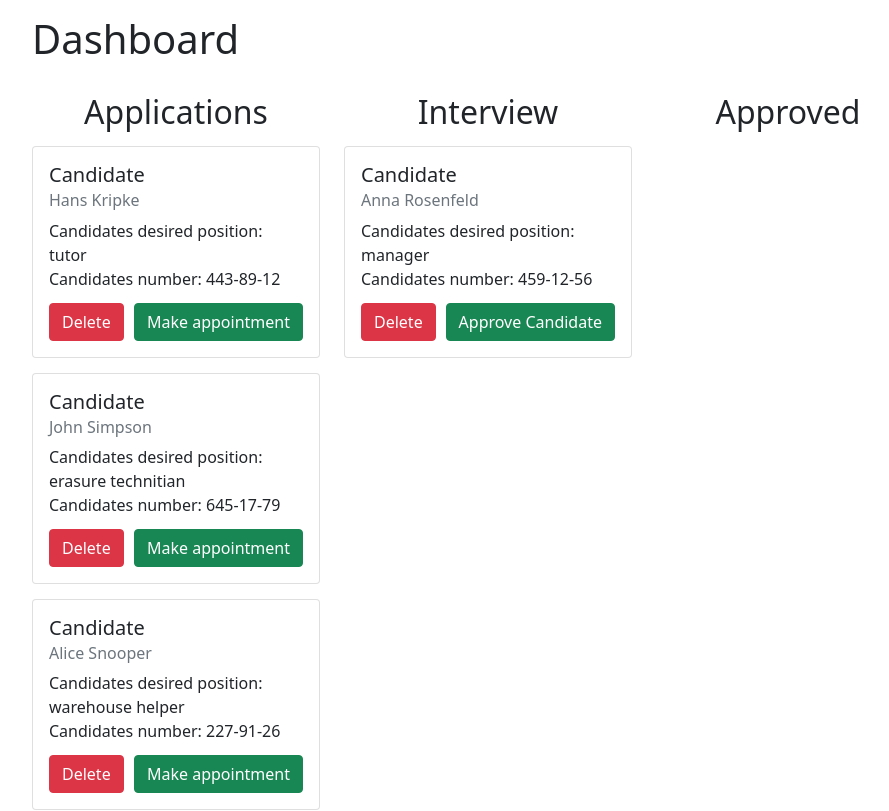
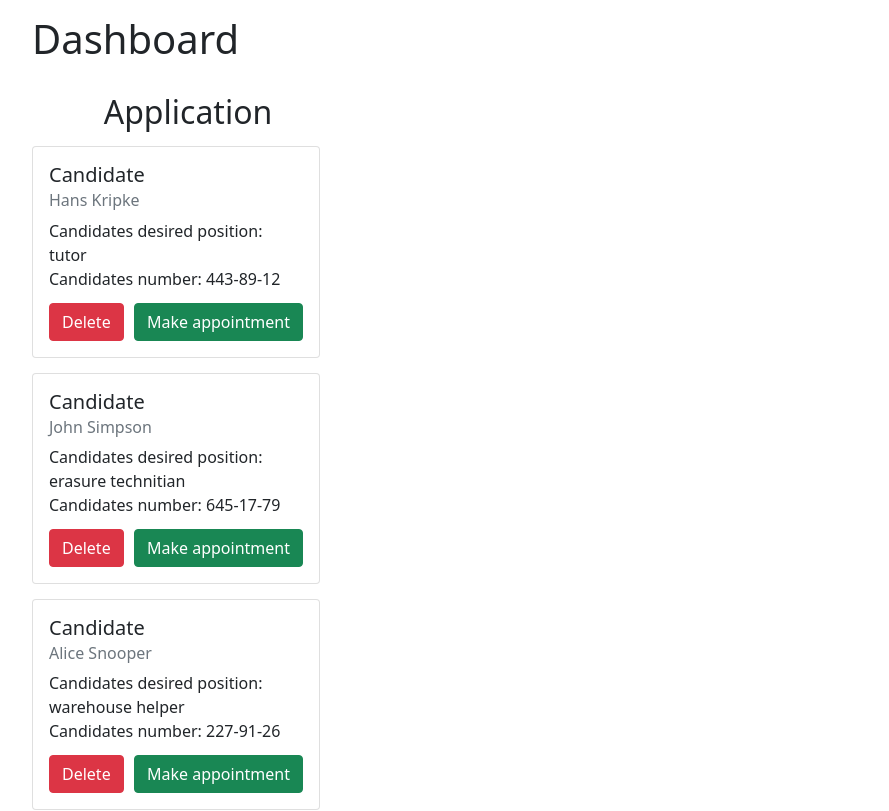
Before and after one commit to solarenergy990/cards-app-ts, a React (Create React App) app: page / in a window 1280 px wide. Shown: the top 811 px of the page, without its empty margins (152-1041 px from the left). Built offline with nearby package versions, Linux system fonts and the light colour scheme.

Commit message:
reorganizes data structure for dnd feture

```diff
--- a/src/components/ApplicantCard/ApplicantCard.tsx
+++ b/src/components/ApplicantCard/ApplicantCard.tsx
@@ -2,7 +2,7 @@ import React from 'react';
 import { Card, Button } from 'react-bootstrap';
 import s from './ApplicantCard.module.scss';
 
-import IApplicant from '../../interfaces/IApplicant.inteface';
+import {IApplicant} from '../../interfaces/IApplicant.inteface';
 
 import actions from '../../redux/app/actions';
 import { useAppSelector, useAppDispatch } from '../../redux/hooks/hooks';
@@ -23,54 +23,54 @@ const ApplicantCard = ({ applicantsData }: Props) => {
 
   // Changes status for an applicant so that he moves to the interview column
   const handleMoveApplicantToIterview = () => {
-    if (status === 'application') {
-      const applicantForInterview = applicants.find(
-        applicant => id === applicant.id,
-      );
+    // if (status === 'application') {
+    //   const applicantForInterview = applicants.map(
+    //     applicant => id === applicant.id,
+    //   );
 
-      if (applicantForInterview) {
-        const { id, name, number, desiredPosition } = applicantForInterview;
+    //   if (applicantForInterview) {
+    //     const { id, name, number, desiredPosition } = applicantForInterview;
 
-        const applicant = {
-          id,
-          name,
-          number,
-          desiredPosition,
-          status: 'interview',
-        };
+    //     const applicant = {
+    //       id,
+    //       name,
+    //       number,
+    //       desiredPosition,
+    //       status: 'interview',
+    //     };
 
-        // erasing an applicant from previous status column
-        dispatch(actions.deleteApplicant(id));
-        // setting new array of applicants with changed applicant data
-        dispatch(actions.setApplicantToInterview(applicant));
-      }
-    }
+    //     // erasing an applicant from previous status column
+    //     dispatch(actions.deleteApplicant(id));
+    //     // setting new array of applicants with changed applicant data
+    //     dispatch(actions.setApplicantToInterview(applicant));
+    //   }
+    // }
   };
 
   // Changes status for an applicant so that he moves to the approved column
   const handleMoveApplicantToApproved = () => {
-    if (status === 'interview') {
-      const applicantForApproval = applicants.find(
-        applicant => id === applicant.id,
-      );
+    // if (status === 'interview') {
+    //   const applicantForApproval = applicants.find(
+    //     applicant => id === applicant.id,
+    //   );
 
-      if (applicantForApproval) {
-        const { id, name, number, desiredPosition } = applicantForApproval;
+    //   if (applicantForApproval) {
+    //     const { id, name, number, desiredPosition } = applicantForApproval;
 
-        const applicant = {
-          id,
-          name,
-          number,
-          desiredPosition,
-          status: 'approved',
-        };
+    //     const applicant = {
+    //       id,
+    //       name,
+    //       number,
+    //       desiredPosition,
+    //       status: 'approved',
+    //     };
 
-        // erasing an applicant from previous status line
-        dispatch(actions.deleteApplicant(id));
-        // setting new array of applicants with changed applicant
-        dispatch(actions.setApplicantToApproved(applicant));
-      }
-    }
+    //     // erasing an applicant from previous status line
+    //     dispatch(actions.deleteApplicant(id));
+    //     // setting new array of applicants with changed applicant
+    //     dispatch(actions.setApplicantToApproved(applicant));
+    //   }
+    // }
   };
 
   const handleDeleteApplicant = () => {
--- a/src/components/ApplicantForm/ApplicantForm.tsx
+++ b/src/components/ApplicantForm/ApplicantForm.tsx
@@ -11,7 +11,7 @@ type Props = {
   setActive: (applicantStatus: boolean) => void;
 };
 
-const ContactForm = ({ setActive }: Props) => {
+const ApplicantForm = ({ setActive }: Props) => {
   const [name, setName] = useState('');
   const [number, setNumber] = useState('');
   const [desiredPosition, setDesiredPosition] = useState('');
@@ -124,4 +124,4 @@ const ContactForm = ({ setActive }: Props) => {
   );
 };
 
-export default ContactForm;
+export default ApplicantForm;
--- a/src/components/Dashboard/ApplicationList/ApplicationList.tsx
+++ b/src/components/Dashboard/ApplicationList/ApplicationList.tsx
@@ -3,20 +3,20 @@ import ListContainer from '../ListContainer/ListContainer';
 import s from './ApplicationList.module.scss';
 import { Button } from 'react-bootstrap';
 
-import IApplicant from '../../../interfaces/IApplicant.inteface';
+import { IApplicant, IColumn } from '../../../interfaces/IApplicant.inteface';
 
 interface Props {
   applicants: IApplicant[];
+  column: IColumn;
   setActive: (sctiveStatus: boolean) => void; // not sure yet
 }
 
-const ApplicationList = ({ applicants, setActive }: Props) => {
+const ApplicationList = ({ applicants,column, setActive }: Props) => {
   return (
-    <ListContainer title={'Applications'}>
+    <ListContainer title={column.title}>
       <ul>
         {applicants.map(applicant => {
           const { id, status } = applicant;
-
           return (
             <div className={s.card} key={id}>
               {status === 'application' && (
--- a/src/components/Dashboard/Dashboard.tsx
+++ b/src/components/Dashboard/Dashboard.tsx
@@ -1,27 +1,50 @@
 import { useState } from 'react';
 import ApplicationList from './ApplicationList/ApplicationList';
-import InterviewList from './InterviewList/InterviewList';
-import ApprovedList from './ApprovedList/ApprovedList';
+// import InterviewList from './InterviewList/InterviewList';
+// import ApprovedList from './ApprovedList/ApprovedList';
 import Modal from '../Modal/Modal';
 import ApplicantForm from '../ApplicantForm/ApplicantForm';
 
 import { useAppSelector } from '../../redux/hooks/hooks';
+// import { IApplicant } from '../../interfaces/IApplicant.inteface';
 
 const Dashboard = () => {
   const [modalActive, setModalActive] = useState(false);
+  // const [applicants, setApplicants] = useState<IApplicant[]>([])
 
-  const applicants = useAppSelector(({ applicants }) => {
+  const columnsState = useAppSelector(({ columns }) => {
+    return columns;
+  });
+  const applicantsState = useAppSelector(({ applicants }) => {
     return applicants;
   });
+  const columnOrderState = useAppSelector(({ columnOrder }) => {
+    return columnOrder;
+  });
+
+
 
   return (
     <>
       <Modal active={modalActive} setActive={setModalActive}>
-        <ApplicantForm setActive={setModalActive} />
+        {/* <ApplicantForm setActive={setModalActive} /> */}
       </Modal>
-      <ApplicationList applicants={applicants} setActive={setModalActive} />
-      <InterviewList applicants={applicants} />
-      <ApprovedList applicants={applicants} />
+      <ul>
+        {columnOrderState.map(columnId => {
+          const column = columnsState[columnId];
+          const applicants = column.applicantIds.map(
+            applicantId => applicantsState[applicantId],
+          );
+          return (
+            <ApplicationList
+              key={column.id}
+              column={column}
+              applicants={applicants}
+              setActive={setModalActive}
+            />
+          );
+        })}
+      </ul>
     </>
   );
 };
--- a/src/components/Dashboard/initial-data.ts
+++ b/src/components/Dashboard/initial-data.ts
@@ -1,5 +1,10 @@
-const initialData = {
-  applicants: {
+import { IApplicant, IColumn } from '../../interfaces/IApplicant.inteface';
+import { ApplicantId, ColumnId } from '../../types/types';
+
+// type ApplicantId = string;
+// type ColumnId = string;
+
+const applicants: Record<ApplicantId, IApplicant> = {
   'id-1': {
     id: 'id-1',
     name: 'Anna Rosenfeld',
@@ -28,25 +33,32 @@ const initialData = {
     number: '227-91-26',
     status: 'application',
   },
-  },
-  columns: {
-    'column-1': {
+};
+
+const columns: Record<ColumnId, IColumn> = {
+  'Application': {
     id: 'column-1',
     title: 'Application',
     applicantIds: ['id-1', 'id-2', 'id-3', 'id-4'],
   },
-    'column-2': {
+  'Interview': {
     id: 'column-2',
     title: 'Interview',
     applicantIds: [],
   },
-    'column-3': {
+  'Approved': {
     id: 'column-3',
-      title: 'Application',
+    title: 'Approved',
     applicantIds: [],
   },
-  },
-  columnOrder: ['column-1', 'column-2', 'column-3'],
+};
+
+const columnOrder = ['Application', 'Interview', 'Approved'];
+
+const initialData = {
+  applicants,
+  columns,
+  columnOrder,
 };
 
 export default initialData;
--- a/src/redux/app/reducer.ts
+++ b/src/redux/app/reducer.ts
@@ -1,8 +1,12 @@
 import { createReducer } from '@reduxjs/toolkit';
+import initialData from '../../components/Dashboard/initial-data';
 import appActions from './actions';
 
-import initialApplicants from '../../components/Dashboard/applicants.json';
-import IApplicant from '../../interfaces/IApplicant.inteface';
+// import initialApplicants from '../../components/Dashboard/applicants.json';
+
+
+
+
 
 const {
   addApplicant,
@@ -11,13 +15,15 @@ const {
   deleteApplicant,
 } = appActions;
 
-interface IInitialState {
-  applicants: IApplicant[];
-}
+  // interface IInitialState {
+  //   applicants: IApplicant[];
+  // }
 
-const initialState: IInitialState = {
-  applicants: initialApplicants,
-};
+// const initialState = {
+//   applicants: initialApplicants,
+// };
+
+const initialState = initialData
 
 export default createReducer(initialState, builder => {
   builder
--- /dev/null
+++ b/src/types/types.ts
@@ -0,0 +1,2 @@
+export type ApplicantId = string;
+export type ColumnId = string;
```
Also changed, not shown: src/interfaces/IApplicant.inteface.ts (+7 -1 lines). Lines whose indentation alone changed are shown as unchanged.
